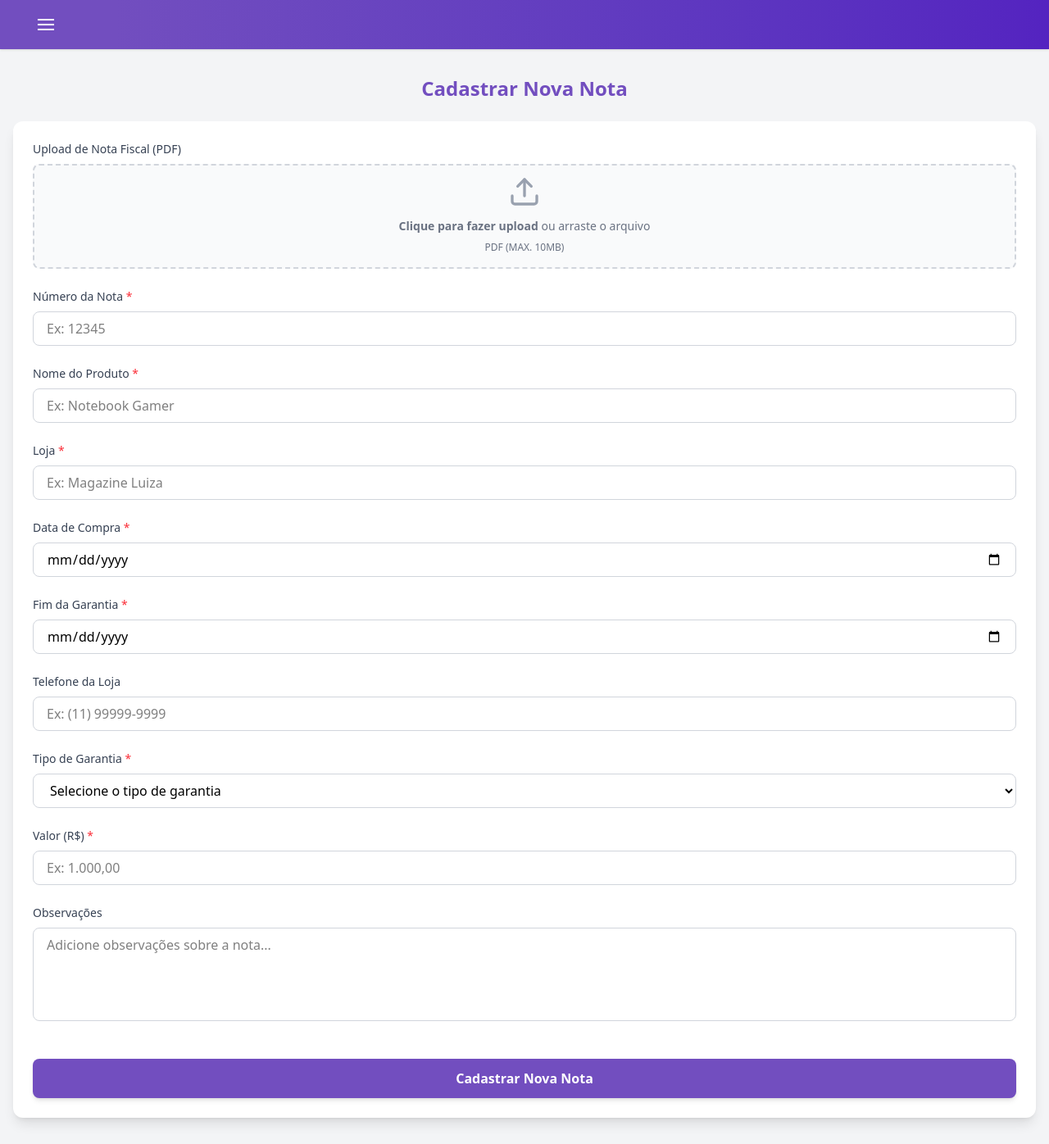
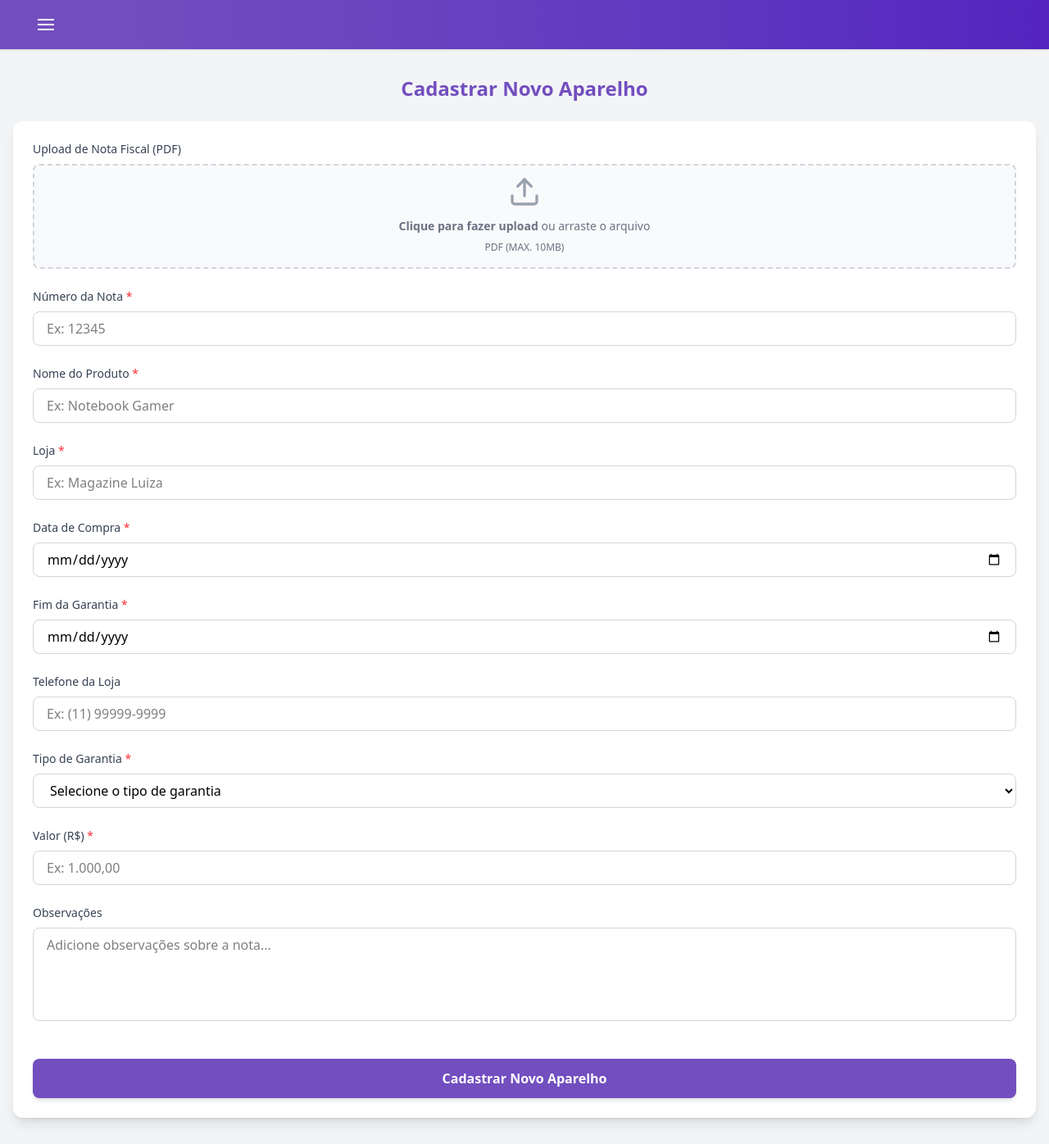
Before and after one commit to elielsondev/projeto_app_controle_de_garantia, a React (Vite) app: page /registration-note in a window 1280 px wide. Shown: the whole page at 82% size. Built offline with nearby package versions, Linux system fonts and the light colour scheme.

Commit message:
change of record from grades to device records

```diff
--- a/src/components/Sidebar.tsx
+++ b/src/components/Sidebar.tsx
@@ -52,7 +52,7 @@ const Sidebar = ({ isOpen, onClose }: SidebarProps) => {
         {/* Header do menu */}
         <div className="flex items-center justify-between p-4">
           <span className="text-lg font-semibold">Menu</span>
-          <button onClick={onClose}>
+          <button onClick={onClose} aria-label="Fechar menu">
             <X size={22} />
           </button>
         </div>
@@ -71,7 +71,7 @@ const Sidebar = ({ isOpen, onClose }: SidebarProps) => {
                 className="flex items-center gap-2 font-medium w-full text-left hover:text-purple-200 transition-colors"
               >
                 <FileText size={18} />
-                Minhas Notas
+                Meus Aparelhos
               </button>
             </div>
 
--- a/src/pages/Home.tsx
+++ b/src/pages/Home.tsx
@@ -176,11 +176,11 @@ const Home = () => {
       {filteredAndSortedNotas.length === 0 ? (
         <div className="flex flex-col items-center justify-center py-20 px-4">
           <h2 className="text-2xl font-semibold text-gray-700 mb-2">
-            Nenhuma nota encontrada
+            Nenhum aparelho encontrado
           </h2>
           <p className="text-gray-500 text-center max-w-md">
             {allNotas.length === 0
-              ? "Você ainda não possui notas cadastradas. Clique no botão + para criar sua primeira nota!"
+              ? "Você ainda não possui aparelhos cadastrados. Clique no botão + para cadastrar um!"
               : "Nenhuma nota corresponde aos filtros aplicados. Tente ajustar os filtros ou limpar a busca."}
           </p>
         </div>
--- a/src/pages/NoteScreen.tsx
+++ b/src/pages/NoteScreen.tsx
@@ -547,7 +547,7 @@ function NoteScreen() {
               transition
             `}
             >
-              {isInTrash() ? "Restaurar Nota" : "Mover para Lixeira"}
+              {isInTrash() ? "restaurar" : "Mover para Lixeira"}
             </button>
           </div>
         </div>
--- a/src/pages/RegistrationNote.tsx
+++ b/src/pages/RegistrationNote.tsx
@@ -470,7 +470,7 @@ function RegistrationNote() {
           </button>
 
           <h1 className="text-2xl font-bold text-[#724EBF]">
-            {isEditMode ? "Editar Nota" : "Cadastrar Nova Nota"}
+            {isEditMode ? "Editar Nota" : "Cadastrar Novo Aparelho"}
           </h1>
         </div>
 
@@ -883,7 +883,7 @@ function RegistrationNote() {
               type="submit"
               className="w-full py-3 bg-[#724EBF] text-white font-semibold rounded-lg hover:bg-[#5a3a9f] transition-colors shadow-md"
             >
-              {isEditMode ? "Salvar Alterações" : "Cadastrar Nova Nota"}
+              {isEditMode ? "Salvar Alterações" : "Cadastrar Novo Aparelho"}
             </button>
           </div>
         </form>
```
